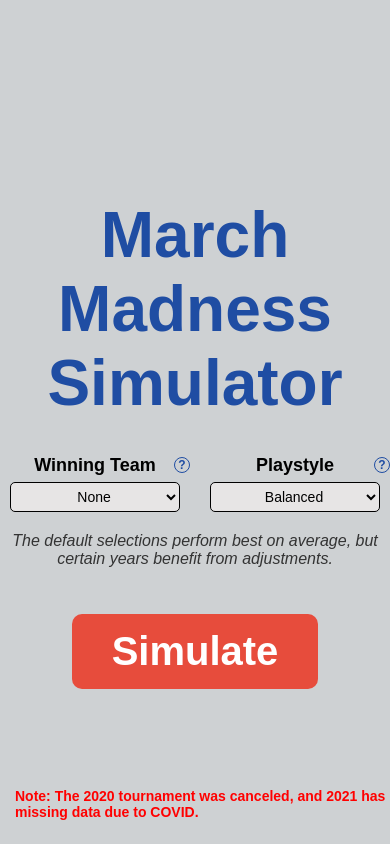
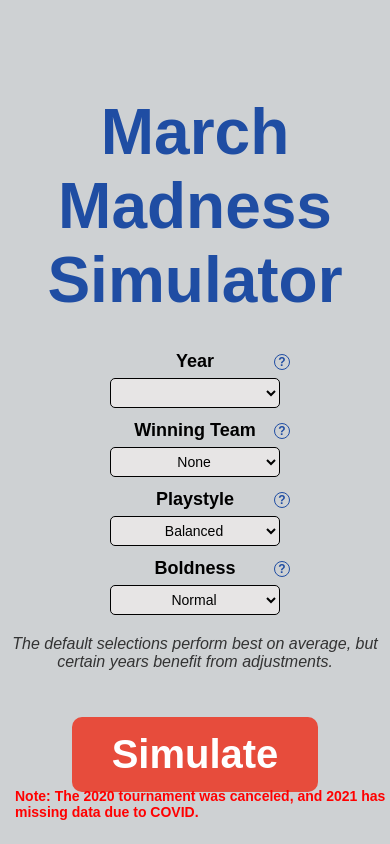
Before and after one commit to jacksonisidor/March-Madness-Simulator, a Flask app: template app/templates/home.html in a window 390 px wide; the page is wider, and only the part inside the window is pictured. Run offline with Flask 2, Linux system fonts and the light colour scheme; the template is opened without the code that fills it, so the values that code supplies are empty.

Commit message:
screen sizing

```diff
--- a/app/templates/analytics.html
+++ b/app/templates/analytics.html
@@ -35,9 +35,11 @@
     .box-container {
       display: flex;
       justify-content: space-between;
+      align-self: flex-start;
       gap: 20px;
       width: 100%;
       max-width: 1200px;
+      min-width: 850px;
       margin-top: 20px;
     }
     /* Smaller content boxes */
--- a/app/templates/home.html
+++ b/app/templates/home.html
@@ -31,6 +31,15 @@
             justify-content: center;
             gap: 30px;
             margin: 20px 0;
+        }
+
+        /* For smaller screens, stack the dropdowns vertically */
+        @media (max-width: 800px) {
+        .input-container {
+            flex-direction: column;
+            align-items: center;
+            gap: 40px;
+        }
         }
 
         .input-group label {
```
Also changed, not shown: app/templates/results.html (+8 -4 lines).
